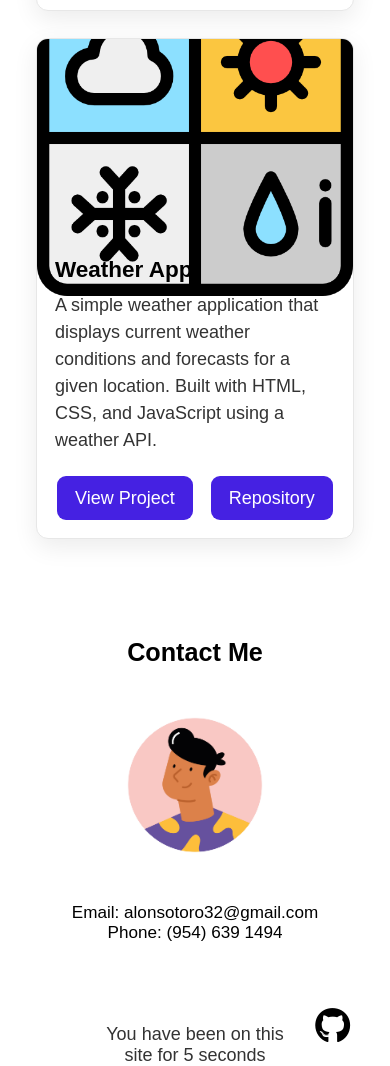
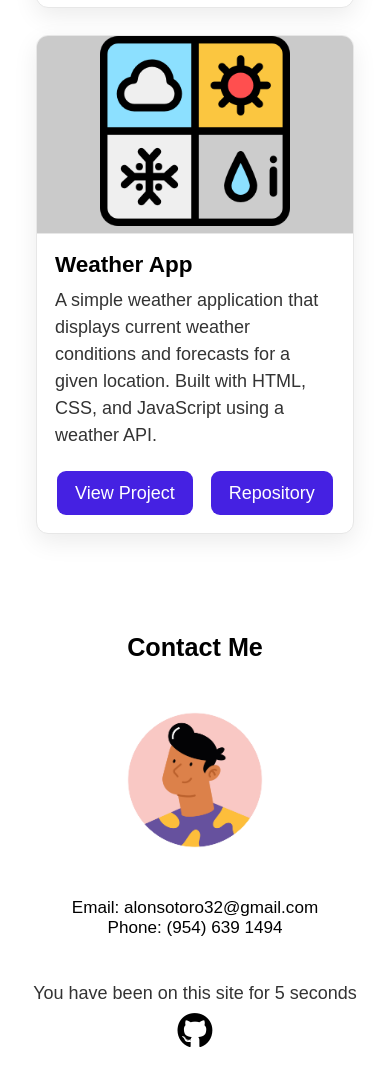
Before and after one commit to Gtoro06/Portfolio-Website, a plain HTML site: page index.html in a window 390 px wide. Shown: the part 3379-4445 px from the top of the page. Drawn offline with Linux system fonts and the light colour scheme; a web font is replaced by a local one.

Commit message:
layout bug fixes on smaller screens

```diff
--- a/styles/styles.css
+++ b/styles/styles.css
@@ -10,7 +10,7 @@
 
 html {
     scroll-behavior: smooth;
-    scroll-padding-top: 400px;
+    scroll-padding-top: 200px;
 }
 
 body {
@@ -316,19 +316,20 @@ main {
 }
 
 .project-media {
-    height: 220px;
-    display: flex;
-    align-items: center;
-    justify-content: center;
+    aspect-ratio: 16 / 10;
+    height: auto;
+    display: block;
+    overflow: hidden;
     background: #cacaca;
     border-bottom: 1px solid #e7e7e7;
 }
 
 .project-media img {
     margin: 0 auto;
-    width: auto;
-    height: 200px;
+    width: 60%;
+    height: 100%;
     object-fit: cover;
+    object-position: center;
     display: block;
     max-width: 100%;
 }
@@ -466,6 +467,24 @@ footer .github-link {
         padding: 0.75rem 1rem;
     }
 
+    footer {
+        display: flex;
+        flex-direction: column;
+        align-items: center;
+        gap: 0.5rem;
+    }
+
+    footer .github-link, footer .timer {
+        position: static;
+        transform: none;
+        margin: 0;
+    }
+
+    footer .github-link {
+        order: 1;
+        padding: 0;
+    }
+
     .site-title {
         justify-self: start;
         position: static;
@@ -575,7 +594,7 @@ footer .github-link {
     }
 
     .project-media {
-        height: 200px;
+
     }
 
     .project-media img {
```
